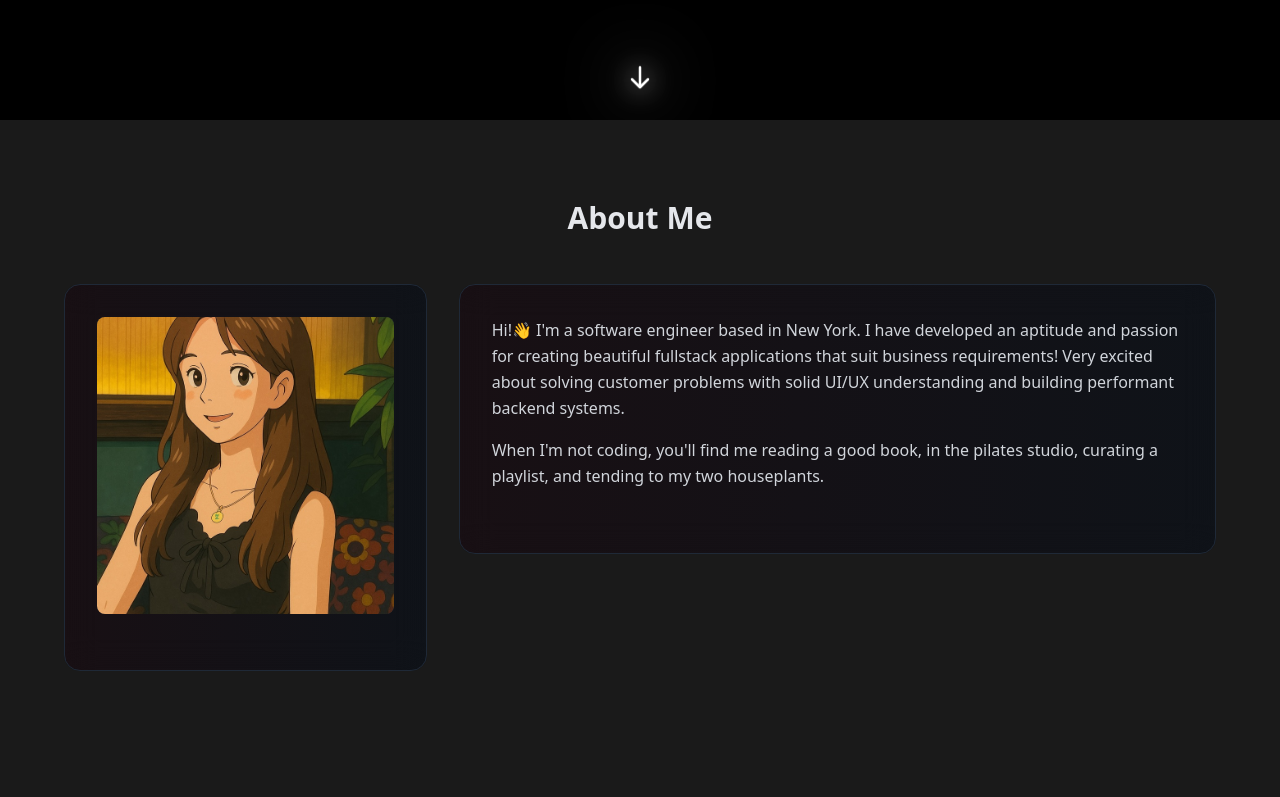
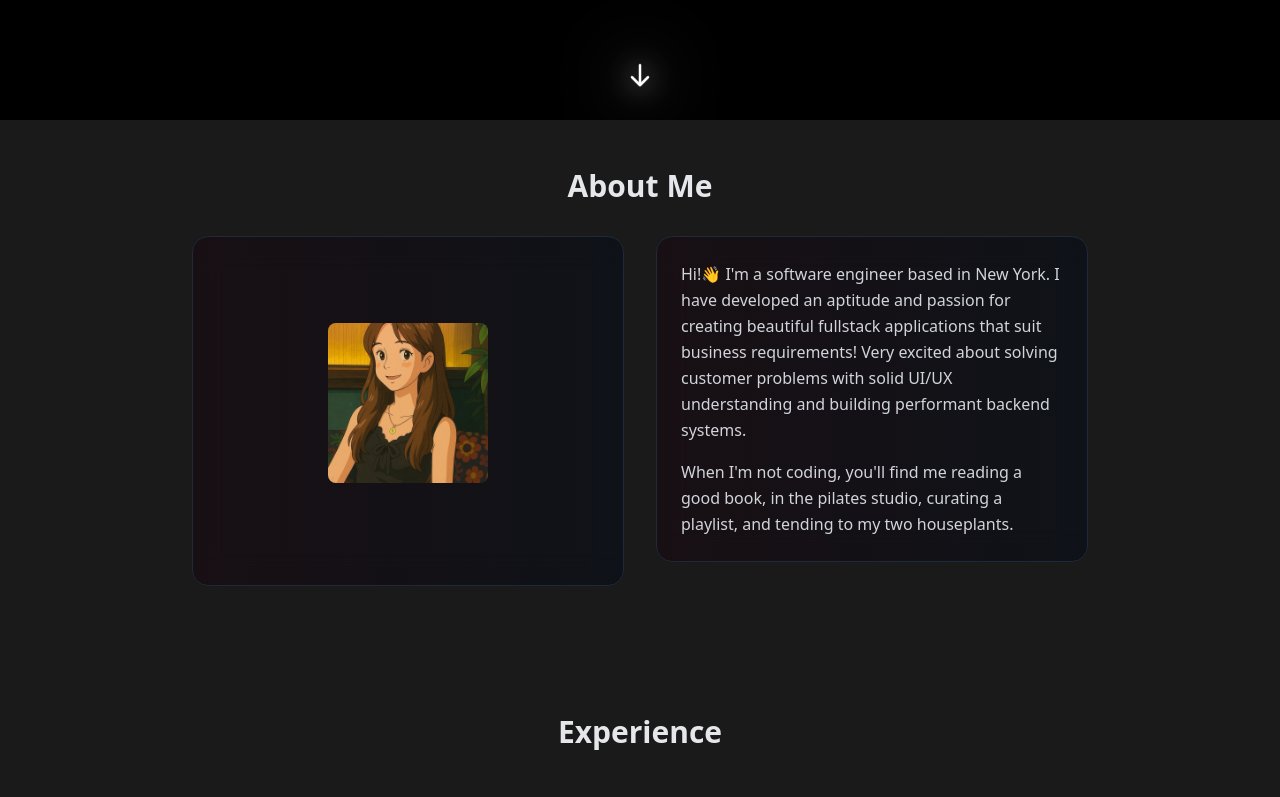
Before and after one commit to eszabo12/portfolio, a Next.js app: page / in a window 1280 px wide. Shown: the part 680-1477 px from the top of the page. Built offline with nearby package versions, Linux system fonts and the light colour scheme; no server answers.

Commit message:
contribution, animation tweaks

```diff
--- a/app/components/AboutSection.tsx
+++ b/app/components/AboutSection.tsx
@@ -6,30 +6,30 @@ import GitHubContributions from './GitHubContributions';
 
 export default function AboutSection() {
 	return (
-		<section className="py-20 px-4">
-			<div className="max-w-6xl mx-auto">
+		<section className="py-12 px-4">
+			<div className="max-w-4xl mx-auto">
 				<motion.h2
 					initial={{ opacity: 0, y: 20 }}
 					whileInView={{ opacity: 1, y: 0 }}
 					viewport={{ once: true }}
 					transition={{ duration: 0.6 }}
-					className="text-3xl font-bold mb-12 text-center text-gray-200"
+					className="text-3xl font-bold mb-8 text-center text-gray-200"
 				>
 					About Me
 				</motion.h2>
 
-				<div className="grid grid-cols-1 lg:grid-cols-3 gap-8">
+				<div className="grid grid-cols-1 lg:grid-cols-2 gap-8">
 					<motion.div
 						initial={{ opacity: 0, x: -30 }}
 						whileInView={{ opacity: 1, x: 0 }}
 						viewport={{ once: true }}
 						transition={{ duration: 0.6, delay: 0.2 }}
-						className="lg:col-span-1"
+						className="flex flex-col items-center"
 					>
-						<div className="relative p-8 rounded-2xl overflow-hidden backdrop-blur-lg border border-gray-800 bg-black/50 hover:shadow-2xl hover:shadow-pink-500/10 transition-all duration-300">
+						<div className="relative p-6 rounded-2xl overflow-hidden backdrop-blur-lg border border-gray-800 bg-black/50 hover:shadow-2xl hover:shadow-pink-500/10 transition-all duration-300 w-full h-full flex flex-col items-center justify-center">
 							<div className="absolute inset-0 bg-gradient-to-r from-pink-500/5 to-blue-500/5" />
-							<div className="relative z-10">
-								<div className="aspect-square bg-gray-800 relative rounded-lg overflow-hidden mb-6">
+							<div className="relative z-10 flex flex-col items-center">
+								<div className="w-40 h-40 bg-gray-800 relative rounded-lg overflow-hidden mb-4">
 									<Image
 										src="/portrait.jpeg"
 										alt="Elle Szabo"
@@ -41,31 +41,32 @@ export default function AboutSection() {
 						</div>
 					</motion.div>
 
+					<div className="flex flex-col">
 						<motion.div
 							initial={{ opacity: 0, x: 30 }}
 							whileInView={{ opacity: 1, x: 0 }}
 							viewport={{ once: true }}
 							transition={{ duration: 0.6, delay: 0.4 }}
-						className="lg:col-span-2"
+							className="flex-1 flex flex-col justify-center"
 						>
-						<div className="relative p-8 rounded-2xl overflow-hidden backdrop-blur-lg border border-gray-800 bg-black/50 hover:shadow-2xl hover:shadow-pink-500/10 transition-all duration-300">
+							<div className="relative p-6 rounded-2xl overflow-hidden backdrop-blur-lg border border-gray-800 bg-black/50 hover:shadow-2xl hover:shadow-pink-500/10 transition-all duration-300 h-full flex flex-col justify-center">
 								<div className="absolute inset-0 bg-gradient-to-r from-pink-500/5 to-blue-500/5" />
 								<div className="relative z-10">
-								<div className="mb-8">
+									<div>
 										<p className="text-gray-300 leading-relaxed mb-4">
 											Hi!👋 I'm a software engineer based in New York. I have developed an aptitude and passion for creating beautiful fullstack applications that suit business requirements! Very excited about solving customer problems with solid UI/UX understanding and building performant backend systems.
 										</p>
 										<p className="text-gray-300 leading-relaxed">
-										When I'm not coding, you'll find me reading a good book, in the pilates studio, curating a playlist, and tending to my two houseplants.</p>
+											When I'm not coding, you'll find me reading a good book, in the pilates studio, curating a playlist, and tending to my two houseplants.
+										</p>
 									</div>
 								</div>
 							</div>
 						</motion.div>
+						<div className="mt-6 w-full">
+							<GitHubContributions />
 						</div>
-
-				{/* GitHub Contributions */}
-				<div className="mt-12">
-					<GitHubContributions />
+					</div>
 				</div>
 			</div>
 		</section>
--- a/app/components/GitHubContributions.tsx
+++ b/app/components/GitHubContributions.tsx
@@ -3,10 +3,17 @@
 import React, { useEffect, useState, useMemo } from 'react';
 import { motion } from 'framer-motion';
 
+function getNumCols() {
+	if (typeof window === 'undefined') return 3;
+	const width = window.innerWidth;
+	return 23;
+}
+
 export default function GitHubContributions() {
 	const [contributions, setContributions] = useState<{
 		contributions: Array<{ count: number; date: string; level: number }>;
 	} | null>(null);
+	const [numCols, setNumCols] = useState(getNumCols());
 
 	useEffect(() => {
 		const fetchContributions = async () => {
@@ -25,10 +32,19 @@ export default function GitHubContributions() {
 		fetchContributions();
 	}, []);
 
+	useEffect(() => {
+		function handleResize() {
+			setNumCols(getNumCols());
+		}
+		window.addEventListener('resize', handleResize);
+		handleResize();
+		return () => window.removeEventListener('resize', handleResize);
+	}, []);
+
 	const contributionElements = useMemo(() => {
 		if (!contributions) return null;
-
-		const datedContributions = contributions.contributions.slice(0, 203);
+		const numCells = numCols * 7;
+		const datedContributions = contributions.contributions.slice(0, numCells);
 
 		return datedContributions.map(
 			(
@@ -46,7 +62,7 @@ export default function GitHubContributions() {
 				/>
 			),
 		);
-	}, [contributions]);
+	}, [contributions, numCols]);
 
 	if (!contributions) return null;
 
--- a/app/components/HeroSection.tsx
+++ b/app/components/HeroSection.tsx
@@ -46,10 +46,6 @@ export default function HeroSection() {
 	return (
 		<section className="relative min-h-screen w-full flex flex-col items-center justify-center overflow-hidden bg-black">
 			<div className="absolute inset-0 w-full h-full z-0 pointer-events-none overflow-hidden">
-				{/* <Spline
-					scene="https://prod.spline.design/ywFUBCVbFdeRMEDX/scene.splinecode"
-					style={{ width: '200vw', height: '200vh', transform: 'scale(1.5) translate(-25vw, -25vh)' }}
-				/> */}
 			</div>
 			<div className="relative z-10 flex flex-col items-center justify-center w-full h-full pointer-events-none select-none" style={{ minHeight: '60vh' }}>
 				<motion.div
@@ -117,8 +113,8 @@ export default function HeroSection() {
 								{showName ? (
 									<motion.h1
 										className="text-4xl md:text-6xl font-extrabold tracking-tight mb-4"
-										initial={{ opacity: 0, y: 10 }}
-										animate={{ opacity: 1, y: 0 }}
+										initial={{ opacity: 0 }}
+										animate={{ opacity: 1 }}
 										transition={{ duration: 0.7, ease: 'easeOut' }}
 										style={{
 											color: '#fff0fa',
--- a/package.json
+++ b/package.json
@@ -10,12 +10,15 @@
 	},
 	"dependencies": {
 		"@next/third-parties": "^15.5.0",
+		"@splidejs/splide": "^4.1.4",
 		"@splinetool/react-spline": "^4.0.0",
 		"framer-motion": "^12.0.6",
 		"next": "^15.5.0",
 		"react": "^19.0.0",
 		"react-dom": "^19.0.0",
 		"react-simple-typewriter": "^5.0.1",
+		"splide": "^0.0.1-security",
+		"swiper": "^12.0.2",
 		"typescript-eslint": "^8.40.0"
 	},
 	"devDependencies": {
```
Also changed, not shown: 1 other file (tests, documents, lock files or other folders). Lines whose indentation alone changed are shown as unchanged.
